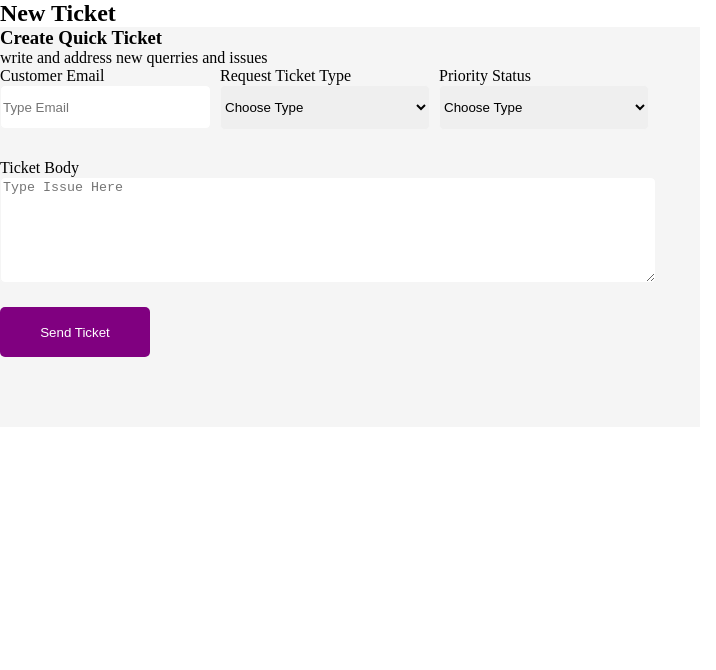
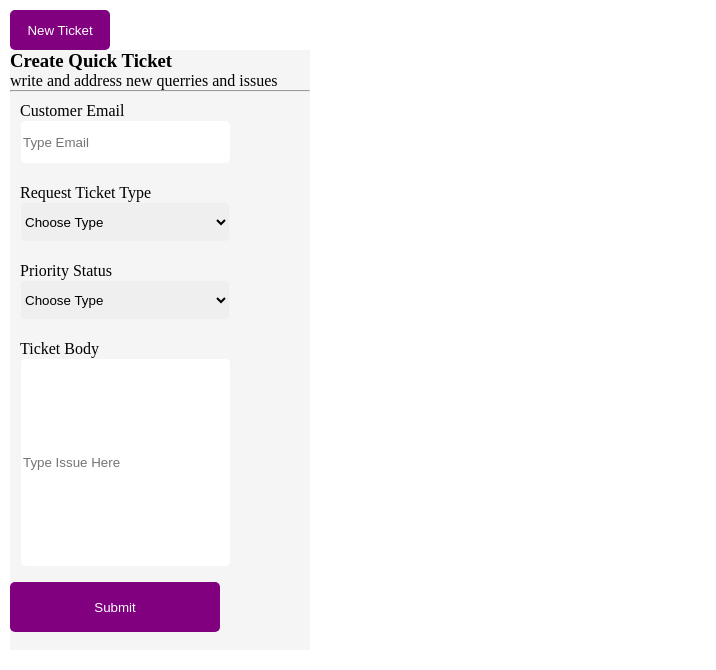
Before and after one commit to Olori-Odo/CRM-ticketing, a React (Vite) app: page /ticketForm in a window 1280 px wide. Shown: the top 670 px of the page, without its empty margins (0-716 px from the left). Built offline with nearby package versions, Linux system fonts and the light colour scheme.

Commit message:
Latest commit

```diff
--- a/src/App.jsx
+++ b/src/App.jsx
@@ -1,6 +1,6 @@
 
-import NewTicket from "./newTicket/newTicket"
-// import TicketForm from "./ticketForm/ticketForm"
+// import NewTicket from "./newTicket/newTicket"
+import TicketForm from "./ticketForm/ticketForm"
 
 
 
@@ -9,8 +9,8 @@ const App = () => {
 
   return (
     <>
-      {/* <TicketForm/> */}
-      <NewTicket/>
+      <TicketForm/>
+      {/* <NewTicket/> */}
     </>
   )
 }
--- a/src/ticketForm/ticketForm.jsx
+++ b/src/ticketForm/ticketForm.jsx
@@ -8,7 +8,10 @@ const TicketForm = () => {
     return(
         <section>
 
-            <button id="ticketBtn" type = "">New Ticket</button>
+            <div>
+                {/* <BiMessageSquareEdit/> */}
+                <button id="ticketBtn" type = "">New Ticket</button>
+            </div>
 
             <div className= "complainOverview">
 
```
